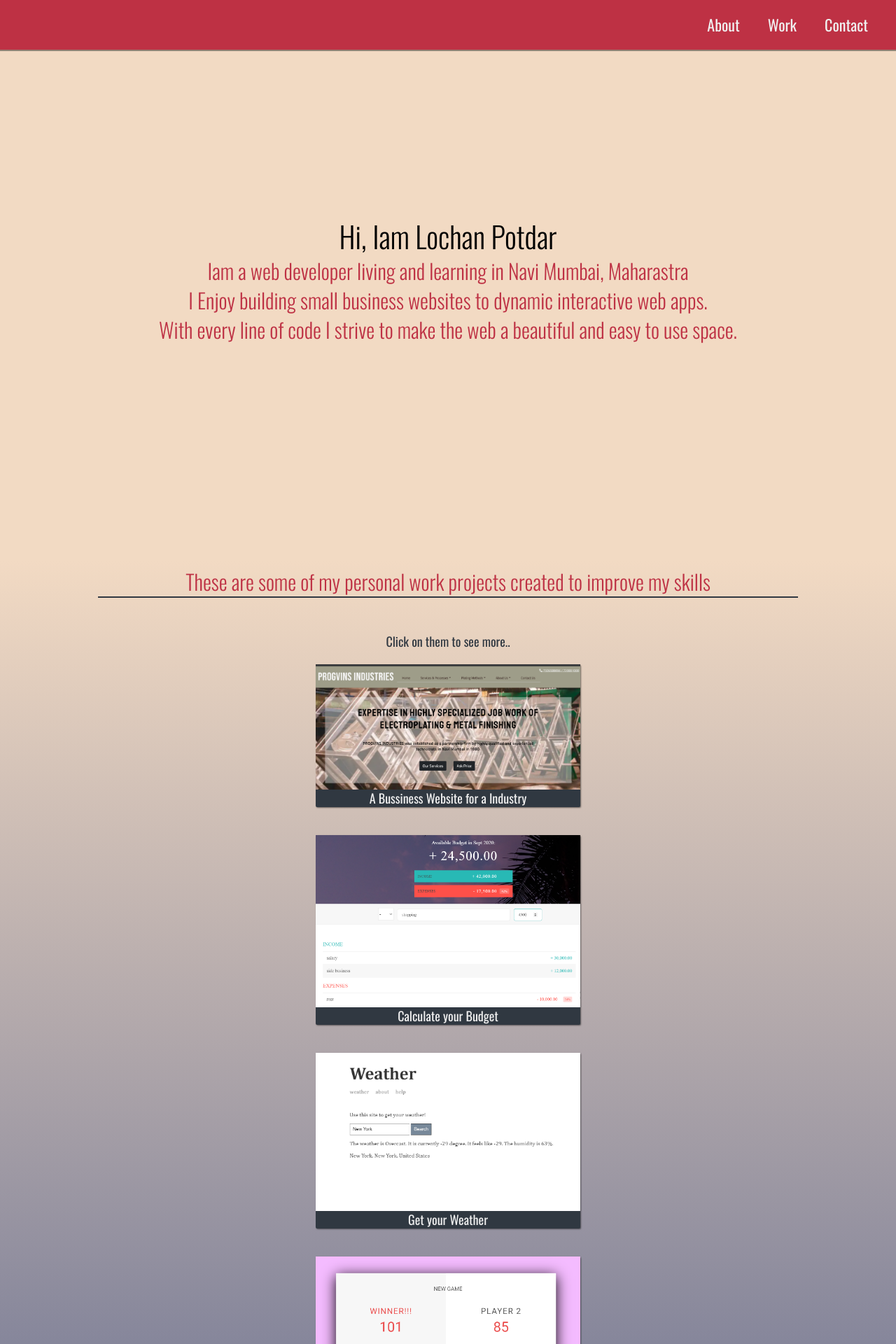
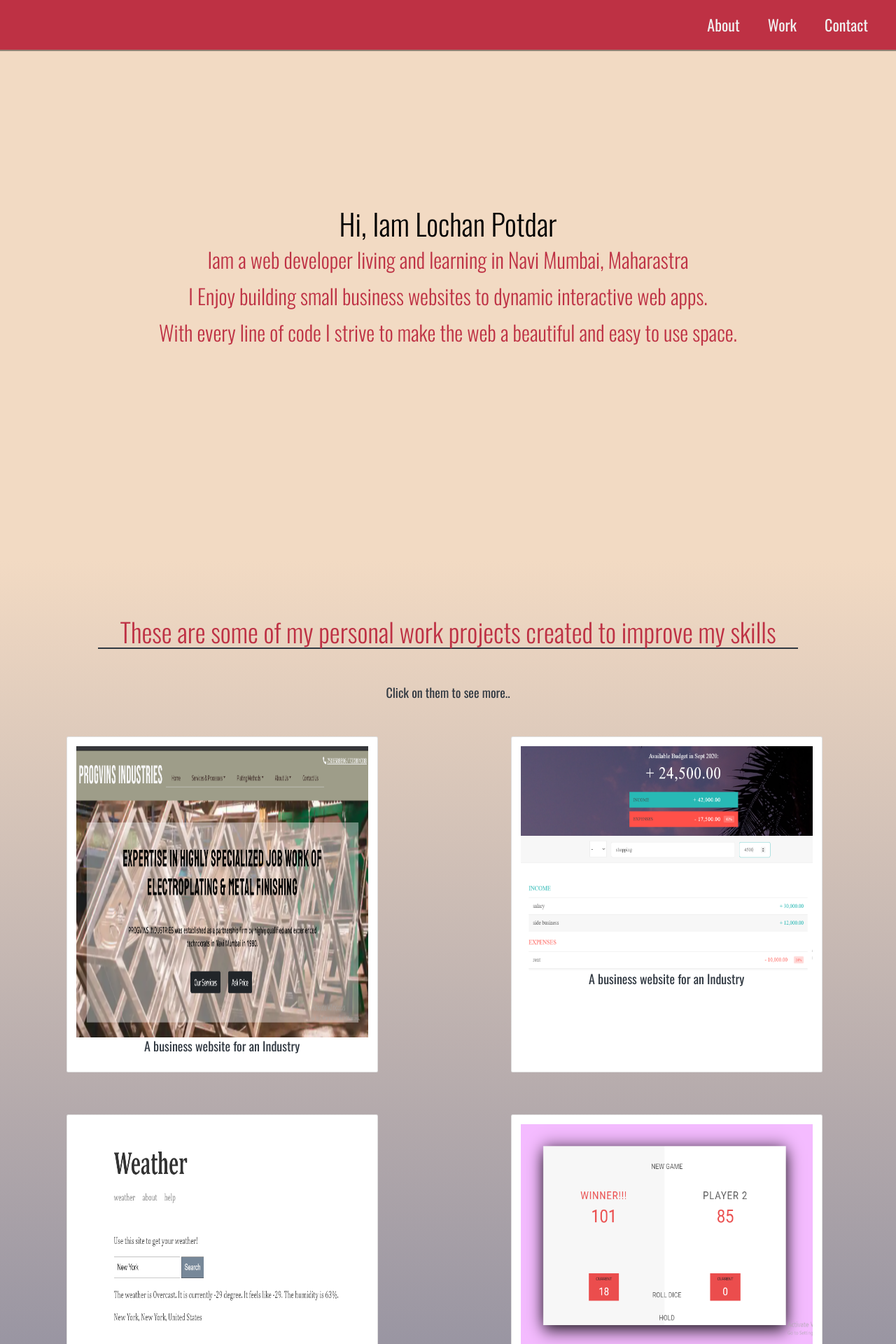
Before and after one commit to lochanp/personal-portfolio, a PHP site: page / in a window 1280 px wide. Shown: the top 1920 px of the page at 70% size. Run offline with PHP 8.4, Linux system fonts and the light colour scheme; some libraries are stand-ins or nearby versions.

Commit message:
updated the styles

```diff
--- a/css/index.css
+++ b/css/index.css
@@ -194,53 +169,30 @@
     margin-bottom: 20px;
     color: var(--main-gray);
   }
-  @media (max-width: 800em) {
-    .projects-section-header {
-      font-size: 3rem;
-    }
+  /* "Automagic" image grid using no media queries */
+  .card {
+    position: relative;
+    width: 70%;
+    height: 60vh;
+    margin:3rem 9rem ;
+    padding: 0%;
   }
-
-  /* "Automagic" image grid using no media queries */
-  .projects-grid {
-    display: grid;
-    grid-gap: 4rem;
-    width: 30%;
-    max-width: 1280px;
-    margin: 0 auto;
-    margin-bottom: 6rem;
+  .col-sm-6 {
+    padding: 0%;
+    margin-right: 0rem;
   }
-
-  @media (max-width: 800em) {
-    .projects-section {
-      padding: 1rem 1rem;
-    }
-
-    .projects-grid {
-      grid-template-columns: fr;
-    }
-  }
-
-  .project {
-    background: var(--main-gray);
-    box-shadow: 1px 1px 2px rgba(0, 0, 0, 0.5);
+  .card:hover {
+    background-color: rgba(230, 204, 204, 0.4);
+    box-shadow: 1px 1px 2px rgba(230, 204, 204, 0.4);
     border-radius: 2px;
   }
-
+  .card-title {
+    color: var(--main-gray);
+    text-decoration: none;
+  }
   .code {
     color: var(--main-gray);
     transition: color 0.3s ease-out;
-  }
-
-  .project-tile:hover {
-    transition: transform .2s;
-    box-shadow: 5px 5px 5px black;
-    transform: scale(1.01);
-  }
-
-  .project-title {
-    font-size: 2rem;
-    padding: 1rem 0.5rem;
-    width: 80%;
   }
 
   .btn {
--- a/index.html
+++ b/index.html
@@ -1,6 +1,7 @@
 <html><head><title>Lochan Potdar Portfolio</title>
     <link rel="stylesheet" href="https://cdnjs.cloudflare.com/ajax/libs/font-awesome/4.7.0/css/font-awesome.min.css">
     <link href="https://fonts.googleapis.com/css2?family=Oswald:wght@300;400&display=swap" rel="stylesheet">
+    <link rel="stylesheet" href="https://maxcdn.bootstrapcdn.com/bootstrap/4.0.0/css/bootstrap.min.css" integrity="sha384-Gn5384xqQ1aoWXA+058RXPxPg6fy4IWvTNh0E263XmFcJlSAwiGgFAW/dAiS6JXm" crossorigin="anonymous">
     <link rel="stylesheet" href="css/index.css">
     <link rel="icon" href="img/favicon (1).ico">
 </head>
@@ -22,10 +23,61 @@
       <section id="projects" class="projects-section">
         <h2 class="projects-section-header">These are some of my personal work projects created to improve my skills</h2>
         <p class="click">Click on them to see more..</p>
-        <div class="projects-grid">
+        <div class="">
+          <div class="row">
+              <div class="col-sm-6">
+              <div class="card">
+                  <div class="card-body"><a href="https://calm-springs-66228.herokuapp.com/" target="_blank">
+                    <img class="project-image" style="height: 52vh;" src="img/capture2.png" alt="project">
+                    <p class="card-title">A business website for an Industry</p></a>
+                </div>
+              </div>
+              </div>
+              <div class="col-sm-6">
+                <div class="card">
+                    <div class="card-body"><a href="https://lochanp.github.io/budget-site/" target="_blank">
+                      <img class="project-image" height="320vh" src="img/Capture1.PNG" alt="project">
+                      <p class="card-title">A business website for an Industry</p></a>
+                  </div>
+                </div>
+              </div>
+              <div class="col-sm-6">
+                <div class="card">
+                    <div class="card-body"><a href="https://lochan-weather-website.herokuapp.com/" target="_blank">
+                      <img class="project-image" style="height: 53vh;" src="img/Capture.PNG" alt="project">
+                      <p class="card-title">A business website for an Industry</p></a>
+                  </div>
+                </div>
+              </div>
+              <div class="col-sm-6">
+                <div class="card">
+                    <div class="card-body"><a href="https://lochanp.github.io/pig-game/">
+                      <img class="project-image" height="320vh" src="img/Capture3.PNG" alt="project">
+                      <p class="card-title">A business website for an Industry</p></a>
+                  </div>
+                </div>
+              </div>
+              <div class="col-sm-6">
+                <div class="card">
+                    <div class="card-body"><a href="https://calm-springs-66228.herokuapp.com/">
+                      <img class="project-image" style="height: 51vh;" src="img/Capture4.PNG" alt="project">
+                      <p class="card-title">A business website for an Industry</p></a>
+                  </div>
+                </div>
+              </div>
+              <div class="col-sm-6">
+                <div class="card">
+                    <div class="card-body"><a href="https://calm-springs-66228.herokuapp.com/">
+                      <img class="project-image" style="height: 51vh;" src="img/Capture.PNG" alt="project">
+                      <p class="card-title">A business website for an Industry</p></a>
+                  </div>
+                </div>
+              </div>
+          </div>
+        <!-- <div class="projects-grid">
           <a class="project project-tile" href="https://calm-springs-66228.herokuapp.com/" target="_blank">
             <img class="project-image" src="img/capture2.png" alt="project">
-            <p class="project-tile">A Bussiness Website for a Industry</p>
+            <p class="project-tile">A Bussiness Website for an Industry</p>
           <a class="project project-tile" href="https://lochanp.github.io/budget-site/" target="_blank">
               <img class="project-image" src="img/Capture1.PNG" alt="project">
               <p class="project-tile">Calculate your Budget</p>
@@ -42,7 +94,7 @@
             <img class="project-image" src="img/Capture4.PNG" alt="project">
             <p class="project-tile">Create and store new Blogs</p>
           </a>
-        </div>
+        </div> -->
         <a href="https://github.com/lochanp?tab=repositories" class="btn btn-show-all" target="_blank">Show all<i class="fa fa-chevron-right"></i></a>
       </section>
       <section id="contact" class="contact-section">
@@ -55,8 +107,12 @@
             <a id="profile-link" href="https://www.instagram.com/lochan.potdar/" target="_blank" class="btn contact-details"><i class="fa fa-instagram"></i>Instagram</a>
             <a id="profile-link" href="tel:7715089653" class="btn contact-details"><i class="fa fa-phone"></i>Call me</a>
           </div>
-          <div class="copywrite">&copy; Lochan potdar</div>
+          <small class="copyright">&copy; <script>document.write(new Date().getFullYear())</script>
+            Lochan Potdar</small>
       </section>
     </main>
+    <script src="https://code.jquery.com/jquery-3.2.1.slim.min.js" integrity="sha384-KJ3o2DKtIkvYIK3UENzmM7KCkRr/rE9/Qpg6aAZGJwFDMVNA/GpGFF93hXpG5KkN" crossorigin="anonymous"></script>
+<script src="https://cdnjs.cloudflare.com/ajax/libs/popper.js/1.12.9/umd/popper.min.js" integrity="sha384-ApNbgh9B+Y1QKtv3Rn7W3mgPxhU9K/ScQsAP7hUibX39j7fakFPskvXusvfa0b4Q" crossorigin="anonymous"></script>
+<script src="https://maxcdn.bootstrapcdn.com/bootstrap/4.0.0/js/bootstrap.min.js" integrity="sha384-JZR6Spejh4U02d8jOt6vLEHfe/JQGiRRSQQxSfFWpi1MquVdAyjUar5+76PVCmYl" crossorigin="anonymous"></script>
   </body>
 </html>
```
Also changed, not shown: other parts of css/index.css (+37 -52 lines).
